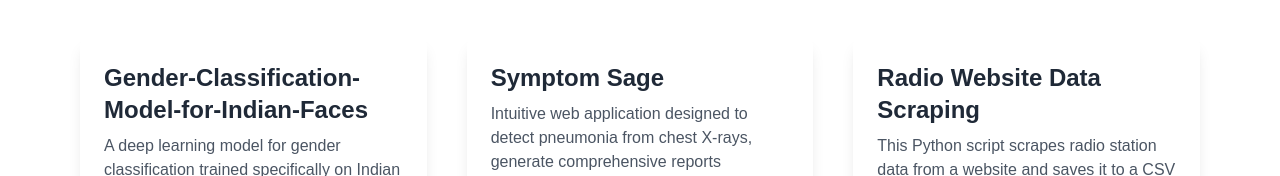
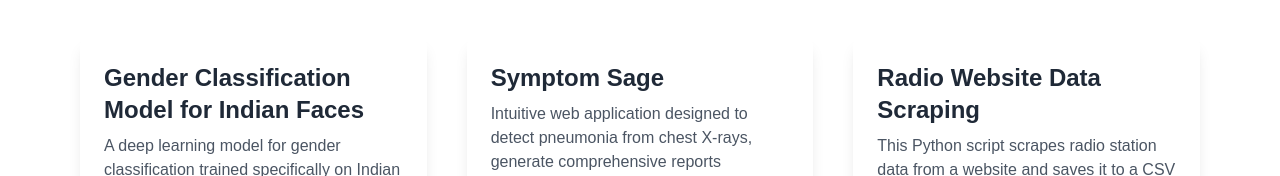
Before and after one commit to Pratz1337/portfolio-pratz1337, a Next.js app: page / in a window 1280 px wide. Shown: the part 1903-2079 px from the top of the page. Built offline with nearby package versions, Linux system fonts and the light colour scheme.

Commit message:
Update page.tsx

```diff
--- a/app/page.tsx
+++ b/app/page.tsx
@@ -236,7 +236,7 @@
 
   const projects = [
     {
-      title: 'Gender-Classification-Model-for-Indian-Faces',
+      title: 'Gender Classification Model for Indian Faces',
       description: 'A deep learning model for gender classification trained specifically on Indian faces. Uses TensorFlow and Keras to predict male or female with high accuracy and confidence scores.',
       technologies: ['NumPy', 'Python', 'TensorFlow'],
       link: 'https://github.com/Pratz1337/Gender-Classification-Model-for-Indian-Faces',
```
